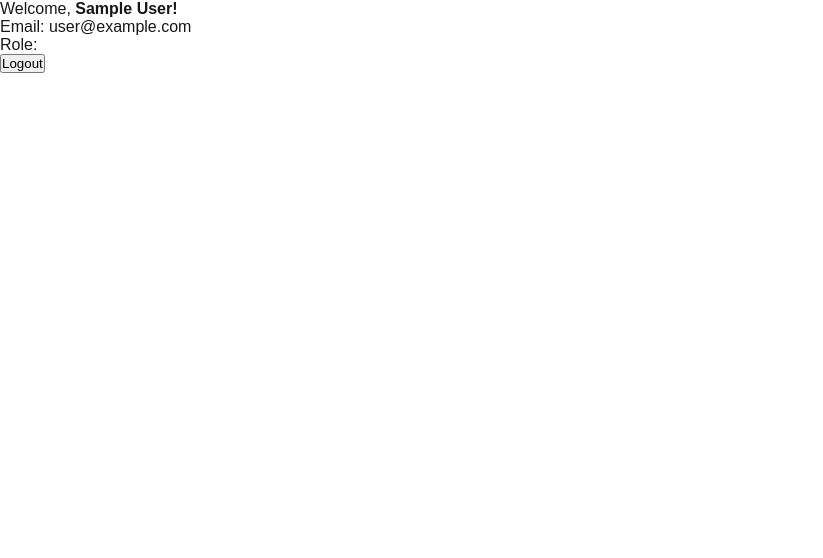
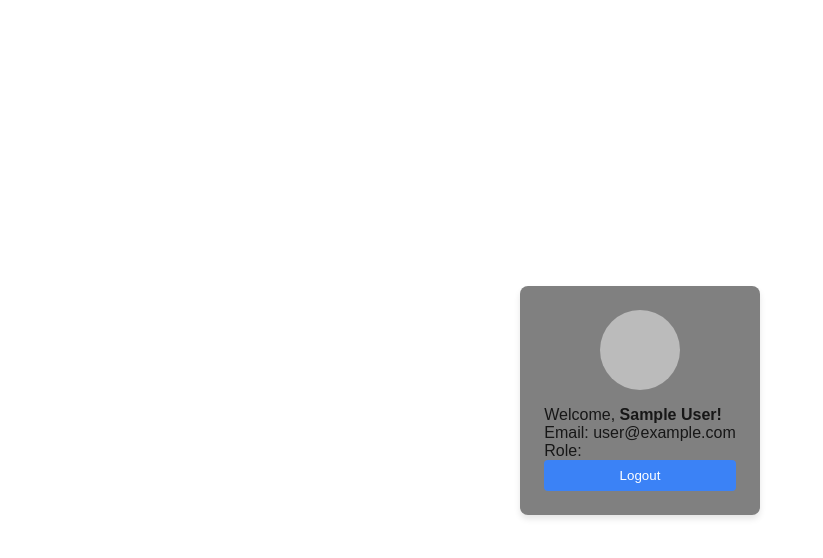
Before and after one commit to paowick/Authentication-Nextjs, a Next.js app: page / in a window 1280 px wide. Shown: the top 558 px of the page, without its empty margins (0-823 px from the left). Built offline with nearby package versions, Linux system fonts and the light colour scheme; no server answers; sample sign-in values are in the browser's storage.

Commit message:
a little bit

```diff
--- a/src/app/page.jsx
+++ b/src/app/page.jsx
@@ -21,8 +21,34 @@ const { data: session, status } = useSession()
   return (
     status === 'authenticated' &&
     session.user && (
-      <div className="flex h-screen items-center justify-center">
-        <div className="bg-white p-6 rounded-md shadow-md">
+<div
+  style={{
+    display: 'flex',
+    height: '100vh',
+    alignItems: 'center',
+    justifyContent: 'center',
+  }}
+>
+  <div
+    style={{
+      backgroundColor: 'gray',
+      padding: '24px',
+      borderRadius: '8px',
+      boxShadow: '0px 4px 6px rgba(0, 0, 0, 0.1)',
+    }}
+  >
+    <div style={{ textAlign: 'center', marginBottom: '16px' }}>
+      <img
+        src={session.user.image}
+        style={{
+          borderRadius: '50%',
+          width: '80px',
+          height: '80px',
+          display: 'block',
+          margin: '0 auto',
+        }}
+      />
+    </div>
     <p>
       Welcome, <b>{session.user.name}!</b>
     </p>
@@ -30,12 +56,21 @@ const { data: session, status } = useSession()
     <p>Role: {session.user.role}</p>
     <button
       onClick={() => signOut({ callbackUrl: '/signin' })}
-            className="w-full bg-blue-500 text-white py-2 rounded"
+      style={{
+        width: '100%',
+        backgroundColor: '#3B82F6',
+        color: 'white',
+        padding: '8px',
+        borderRadius: '4px',
+        border: 'none',
+        cursor: 'pointer',
+      }}
     >
       Logout
     </button>
   </div>
 </div>
+
     )
   )
 }
```
Also changed, not shown: src/app/api/auth/[...nextauth]/route.js (+15 -6 lines). Lines whose indentation alone changed are shown as unchanged.
